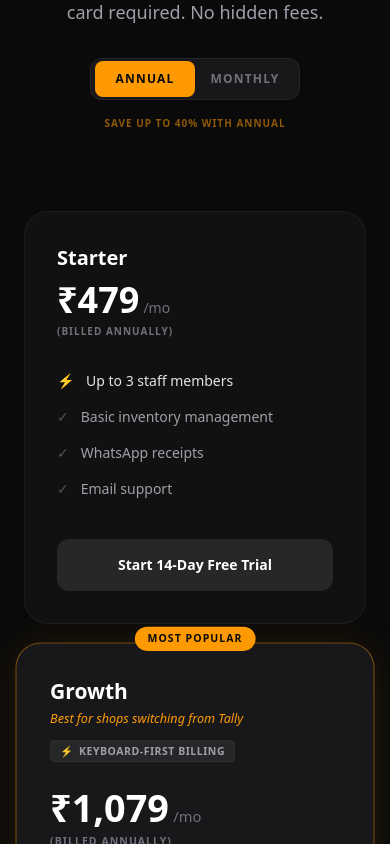
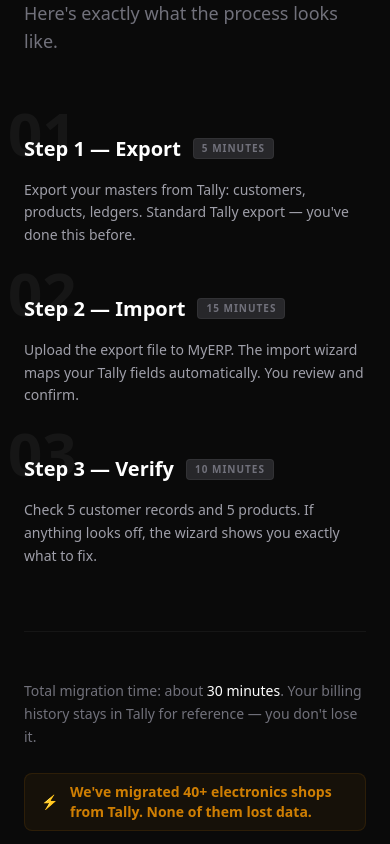
Before and after one commit to Kamranpathan98/marketing-webapp, a Next.js app: page / in a window 390 px wide. Shown: the part 3760-4604 px from the top of the page. Built offline with nearby package versions, Linux system fonts and the light colour scheme.

Commit message:
feat: implement static TallyMigrationSection and integrate into homepage

```diff
--- a/Tasks/STATUS.md
+++ b/Tasks/STATUS.md
@@ -31,7 +31,7 @@ Last updated: 2026-04-30
 |------|-------|--------|
 | P2-T1 | SpeedComparison section | [x] COMPLETE |
 | P2-T2 | Pricing section | [x] COMPLETE |
-| P2-T3 | Tally Migration section | [ ] NOT STARTED |
+| P2-T3 | Tally Migration section | [x] COMPLETE |
 | P2-T4 | StickyDemoReminder | [ ] NOT STARTED |
 | P2-T5 | Signup flow | [ ] NOT STARTED |
 
--- a/Tasks/phase-2-conversion-infrastructure/P2-T3-tally-migration-section.md
+++ b/Tasks/phase-2-conversion-infrastructure/P2-T3-tally-migration-section.md
@@ -1,7 +1,7 @@
 # P2-T3 — Tally Migration Section
 
 **Phase**: 2 — Conversion Infrastructure
-**Status**: [ ] NOT STARTED
+**Status**: [x] COMPLETE
 **Estimated effort**: 0.5 day
 **Depends on**: Nothing — fully static, no interactivity
 
@@ -58,14 +58,14 @@ Bottom of section — reassurance line:
 
 ## Acceptance Criteria
 
-- [ ] Section heading is exactly: "Your Tally data comes with you."
-- [ ] All 3 migration steps are present with correct headings and body copy (exact copy from spec)
-- [ ] Time estimates present for each step: 5 min, 15 min, 10 min
-- [ ] "Total migration time: about 30 minutes." line is present
-- [ ] "We've migrated 40+ electronics shops from Tally. None of them lost data." line is present
-- [ ] Component has no 'use client' directive — pure Server Component
-- [ ] No negative language about Tally in this section
-- [ ] Section is positioned between FeaturesGrid and Pricing in homepage order
-- [ ] Step numbers are visually large (prominent numbering style)
-- [ ] Time estimate badges are visually distinct from step body copy
-- [ ] `npx tsc --noEmit` passes with 0 errors
+- [x] Section heading is exactly: "Your Tally data comes with you."
+- [x] All 3 migration steps are present with correct headings and body copy (exact copy from spec)
+- [x] Time estimates present for each step: 5 min, 15 min, 10 min
+- [x] "Total migration time: about 30 minutes." line is present
+- [x] "We've migrated 40+ electronics shops from Tally. None of them lost data." line is present
+- [x] Component has no 'use client' directive — pure Server Component
+- [x] No negative language about Tally in this section
+- [x] Section is positioned between FeaturesGrid and Pricing in homepage order
+- [x] Step numbers are visually large (prominent numbering style)
+- [x] Time estimate badges are visually distinct from step body copy
+- [x] `npx tsc --noEmit` passes with 0 errors
--- a/src/app/page.tsx
+++ b/src/app/page.tsx
@@ -1,6 +1,7 @@
 import HeroSection from '@/components/sections/HeroSection';
 import SpeedComparisonSection from '@/components/sections/SpeedComparisonSection';
 import InlineDemoSection from '@/components/demo/InlineDemoSection';
+import TallyMigrationSection from '@/components/sections/TallyMigrationSection';
 import PricingSection from '@/components/sections/PricingSection';
 
 export default function HomePage() {
@@ -9,6 +10,7 @@ export default function HomePage() {
       <HeroSection />
       <SpeedComparisonSection />
       <InlineDemoSection />
+      <TallyMigrationSection />
       <PricingSection />
     </main>
   );
--- /dev/null
+++ b/src/components/sections/TallyMigrationSection.tsx
@@ -0,0 +1,85 @@
+import React from 'react';
+
+/**
+ * TallyMigrationSection
+ * A purely static Server Component designed to build trust and remove migration anxiety.
+ * Focuses on the "how" of switching from Tally with specific time estimates.
+ */
+export default function TallyMigrationSection() {
+  const steps = [
+    {
+      number: '01',
+      title: 'Export',
+      time: '5 minutes',
+      description: "Export your masters from Tally: customers, products, ledgers. Standard Tally export — you've done this before."
+    },
+    {
+      number: '02',
+      title: 'Import',
+      time: '15 minutes',
+      description: "Upload the export file to MyERP. The import wizard maps your Tally fields automatically. You review and confirm."
+    },
+    {
+      number: '03',
+      title: 'Verify',
+      time: '10 minutes',
+      description: "Check 5 customer records and 5 products. If anything looks off, the wizard shows you exactly what to fix."
+    }
+  ];
+
+  return (
+    <section className="py-24 bg-surface border-t border-white/5">
+      <div className="container mx-auto px-6 max-w-5xl">
+
+        {/* Header */}
+        <div className="max-w-2xl mb-20">
+          <h2 className="text-3xl md:text-5xl font-bold text-white mb-6 tracking-tight">
+            Your Tally data comes with you.
+          </h2>
+          <p className="text-zinc-500 text-lg font-medium">
+            Switching software is a real decision. Here's exactly what the process looks like.
+          </p>
+        </div>
+
+        {/* Steps Grid */}
+        <div className="grid grid-cols-1 md:grid-cols-3 gap-12 relative mb-16">
+          {steps.map((step, i) => (
+            <div key={i} className="relative space-y-6">
+              {/* Large Step Number */}
+              <div className="text-6xl md:text-7xl font-black text-white/5 select-none absolute -top-8 -left-4 pointer-events-none">
+                {step.number}
+              </div>
+
+              <div className="relative z-10 space-y-4">
+                <div className="flex items-center gap-3">
+                  <h3 className="text-xl font-bold text-white">Step {i + 1} — {step.title}</h3>
+                  <span className="px-2 py-0.5 rounded bg-zinc-800 border border-white/5 text-zinc-500 text-[10px] font-bold uppercase tracking-widest whitespace-nowrap">
+                    {step.time}
+                  </span>
+                </div>
+                <p className="text-zinc-400 text-sm leading-relaxed">
+                  {step.description}
+                </p>
+              </div>
+            </div>
+          ))}
+        </div>
+
+        {/* Footer Reassurance */}
+        <div className="pt-12 border-t border-white/5 space-y-6">
+          <p className="text-zinc-500 text-sm font-medium leading-relaxed max-w-2xl">
+            Total migration time: about <span className="text-white">30 minutes</span>. Your billing history stays in Tally for reference — you don't lose it.
+          </p>
+
+          <div className="inline-flex items-center gap-3 px-4 py-2 rounded-lg bg-amber-500/5 border border-amber-500/10">
+            <span className="text-amber-500 text-sm">⚡</span>
+            <p className="text-amber-500/80 text-sm font-bold">
+              We've migrated 40+ electronics shops from Tally. None of them lost data.
+            </p>
+          </div>
+        </div>
+
+      </div>
+    </section>
+  );
+}
```
